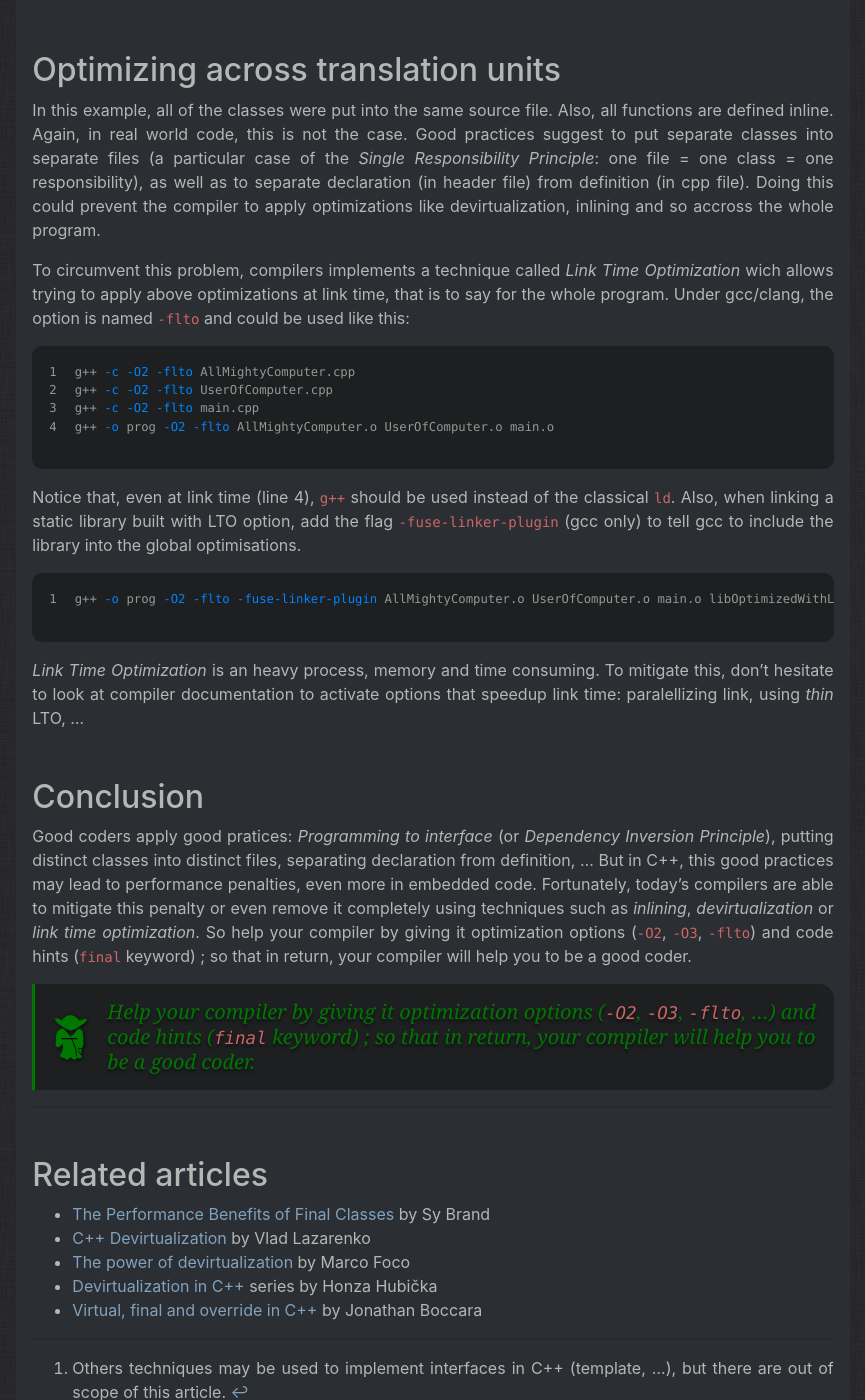
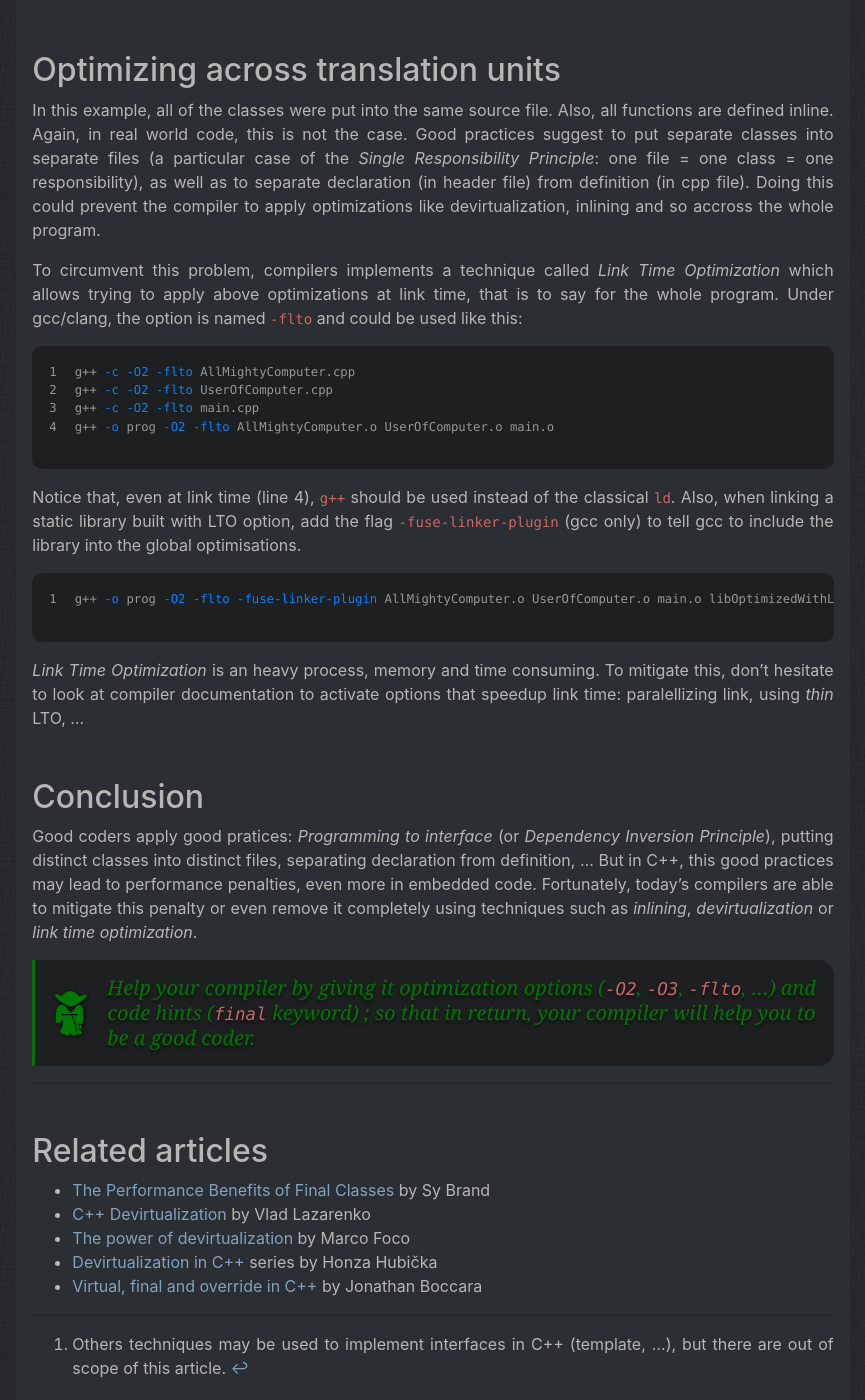
Before and after one commit to jaydee-io/jaydee-io.github.io, a Jekyll site: the page built from _posts/2021-01-13-devirtualization.md, in a window 1280 px wide and 1400 px high, scrolled down 5028 px. Shown: the whole window, without its empty margins (207-1072 px from the left). Built offline with Jekyll 4.4.1, drawn with Linux system fonts in a browser that asks for light colours; nearby versions of some CDN libraries.

Commit message:
[POST] Update devirtualization

```diff
--- a/_posts/2021-01-13-devirtualization.md
+++ b/_posts/2021-01-13-devirtualization.md
@@ -241,7 +241,7 @@ particular case of the _Single Responsibility Principle_: one file = one class =
 separate declaration (in header file) from definition (in cpp file). Doing this could prevent the compiler to apply
 optimizations like devirtualization, inlining and so accross the whole program.
 
-To circumvent this problem, compilers implements a technique called _Link Time Optimization_ wich allows trying to apply
+To circumvent this problem, compilers implements a technique called _Link Time Optimization_ which allows trying to apply
 above optimizations at link time, that is to say for the whole program. Under gcc/clang, the option is named `-flto` and
 could be used like this:
 
@@ -268,9 +268,7 @@ documentation to activate options that speedup link time: paralellizing link, us
 Good coders apply good pratices: _Programming to interface_ (or _Dependency Inversion Principle_), putting distinct
 classes into distinct files, separating declaration from definition, ... But in C++, this good practices may lead to
 performance penalties, even more in embedded code. Fortunately, today's compilers are able to mitigate this penalty or
-even remove it completely using techniques such as _inlining_, _devirtualization_ or _link time optimization_. So help
-your compiler by giving it optimization options (`-O2`, `-O3`, `-flto`) and code hints (`final` keyword) ; so that in
-return, your compiler will help you to be a good coder.
+even remove it completely using techniques such as _inlining_, _devirtualization_ or _link time optimization_.
 
 > Help your compiler by giving it optimization options (`-O2`, `-O3`, `-flto`, ...) and code hints (`final` keyword) ;
 > so that in return, your compiler will help you to be a good coder.
```
